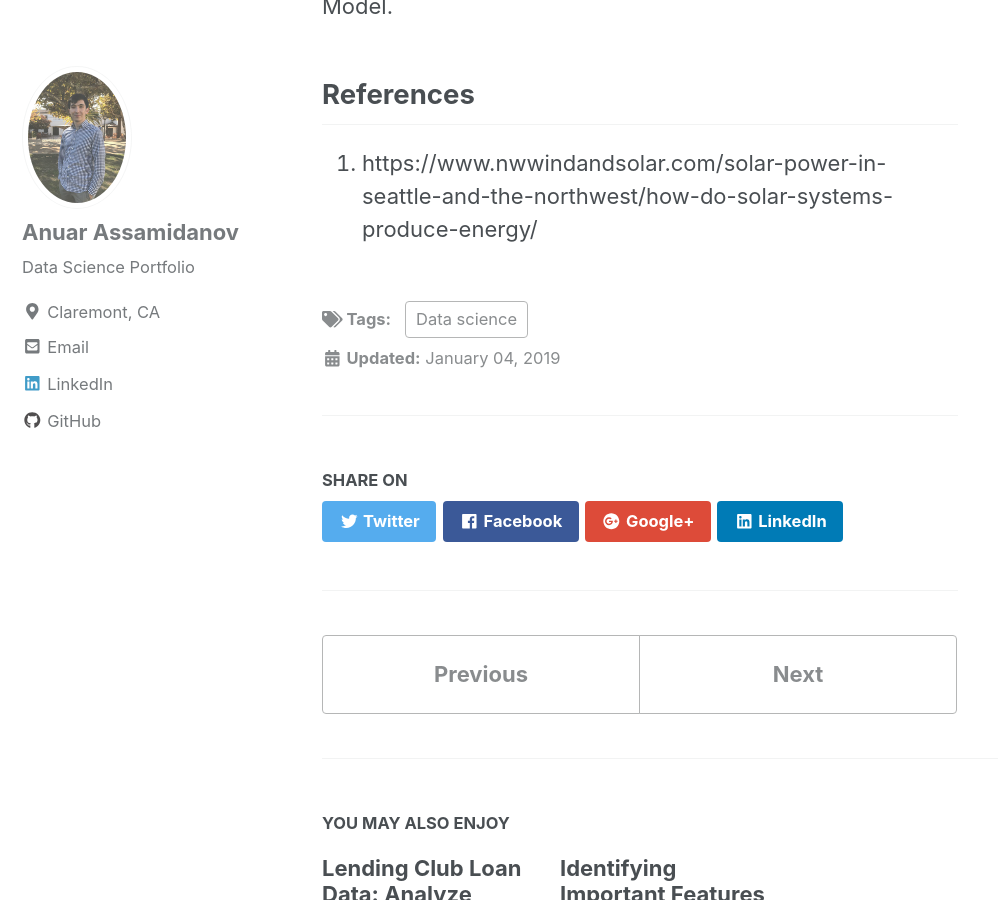
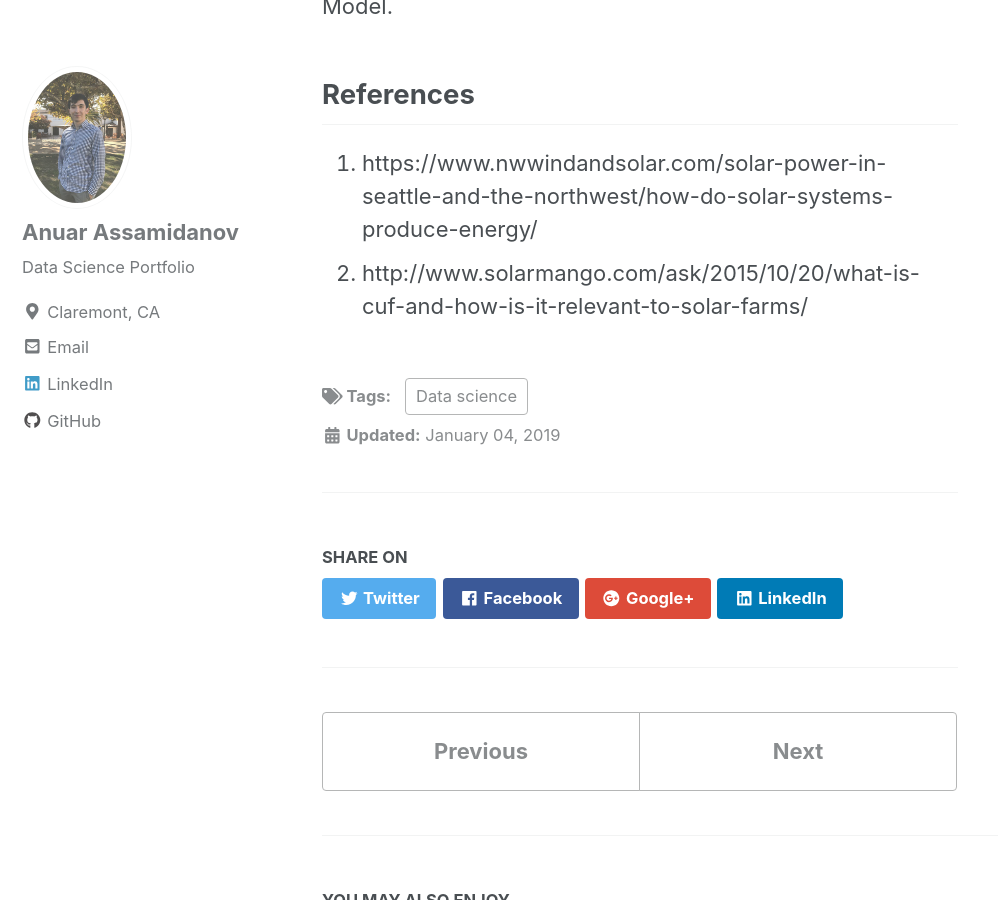
Before and after one commit to assamidanov/assamidanov.github.io, a Jekyll site: the page built from _posts/2020-01-25-solar-eda.md, in a window 1280 px wide and 900 px high, scrolled down 6824 px. Shown: the whole window, without its empty margins (0-998 px from the left). Built offline with Jekyll 4.4.1, drawn with Linux system fonts in a browser that asks for light colours; nearby versions of some CDN libraries; some of the changed lines change nothing that is shown.

Commit message:
modification

```diff
--- a/_posts/2020-01-25-solar-eda.md
+++ b/_posts/2020-01-25-solar-eda.md
@@ -61,3 +61,4 @@ This blog is dedicated to exploratory data analysis by using Plotly data visuali
 ## References
 
 1. https://www.nwwindandsolar.com/solar-power-in-seattle-and-the-northwest/how-do-solar-systems-produce-energy/
+2. http://www.solarmango.com/ask/2015/10/20/what-is-cuf-and-how-is-it-relevant-to-solar-farms/
```
